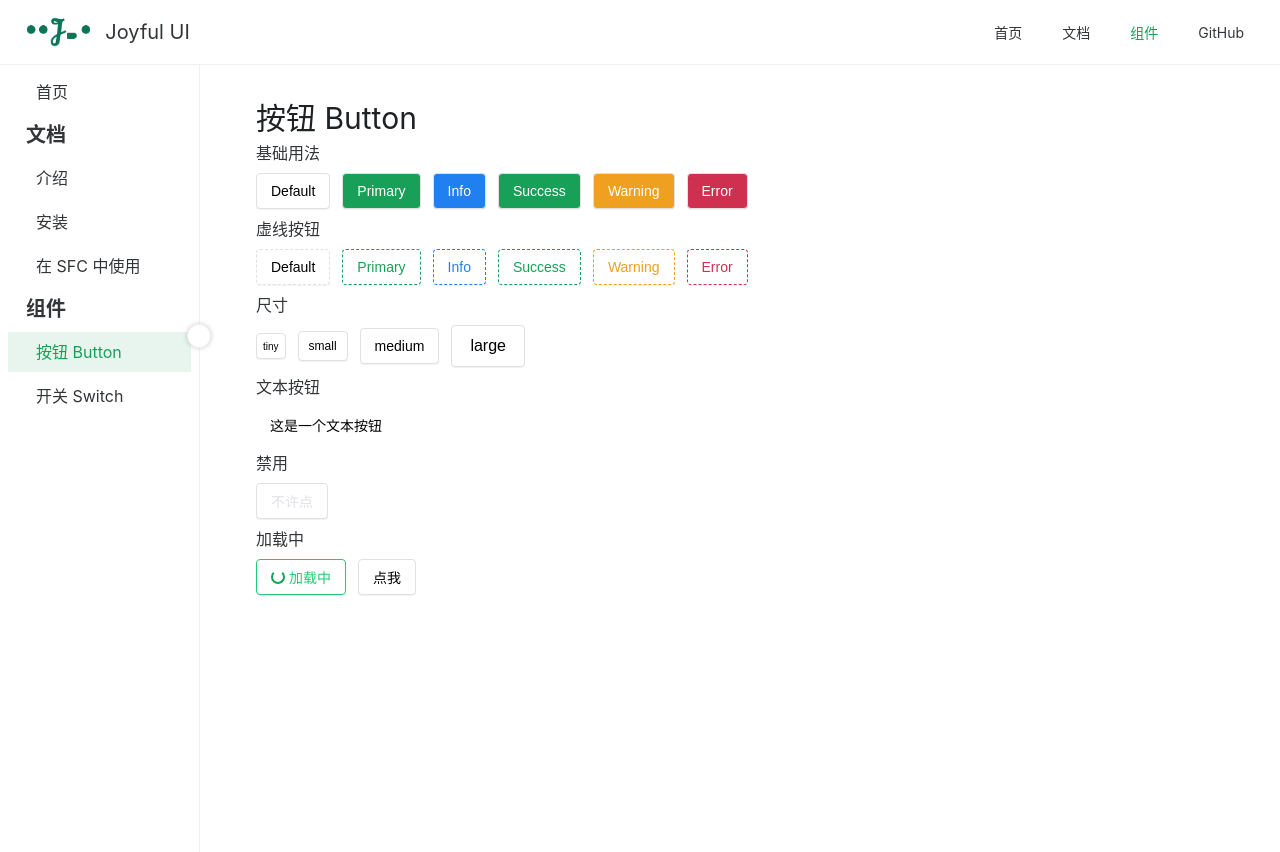
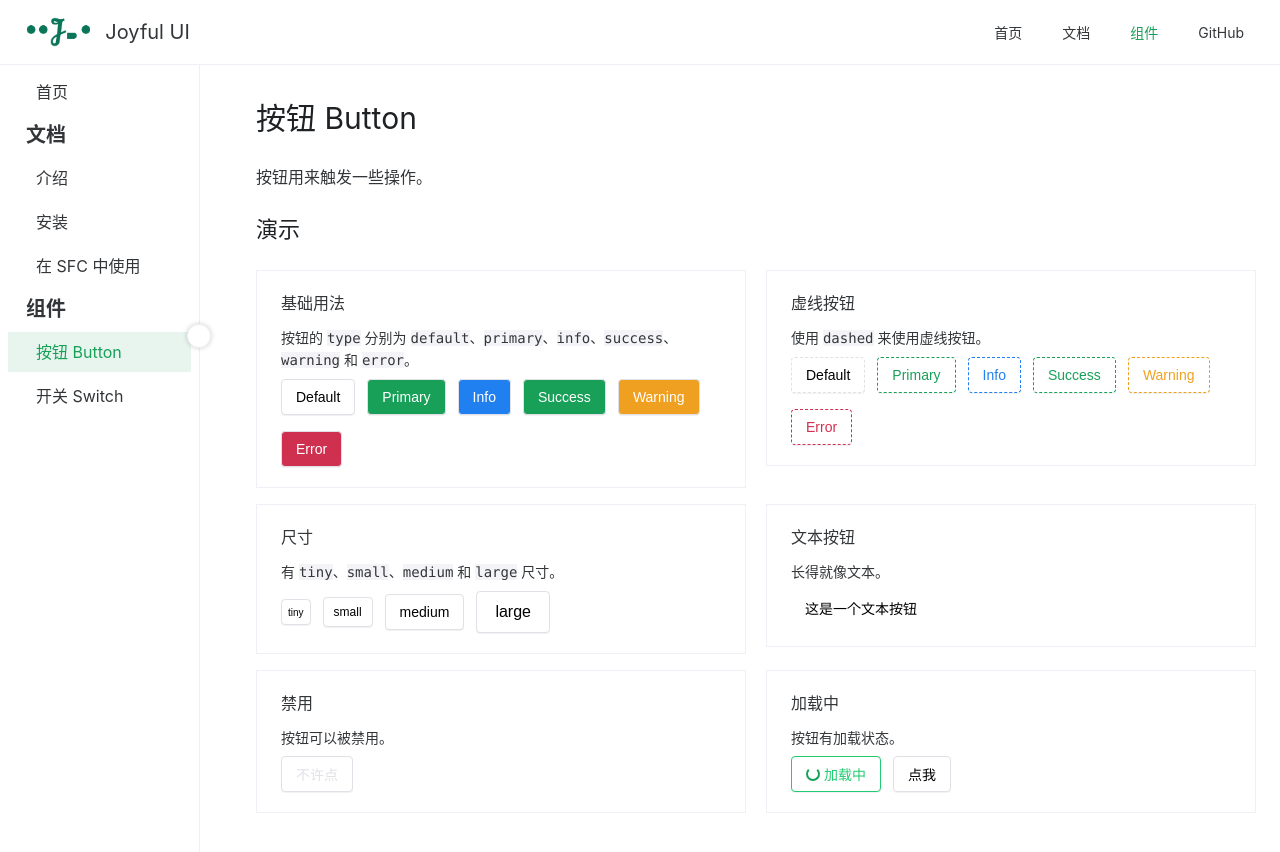
Before and after one commit to 12callie/joyful-ui, a Vue app: page /joyful/components/button in a window 1280 px wide. Shown: the top 852 px of the page. Before the commit the page ends 800 px from the top, so only its background shows below. Built offline with nearby package versions, Linux system fonts and the light colour scheme.

Commit message:
给Button页增加样式和说明

```diff
--- a/src/views/ButtonDemo.vue
+++ b/src/views/ButtonDemo.vue
@@ -10,13 +10,41 @@ function handleClick () {
     loadingRef.value = false
   }, 2000)
 }
+
+const code = ref(false)
+const afterContent = ref('显示代码')
+const codeToggle = () => {
+  code.value = !code.value
+  if (code.value) {
+    afterContent.value = '隐藏代码'
+  } else {
+    afterContent.value = '显示代码'
+  }
+}
 </script>
 
 
 <template>
+  <div class="button-demos">
     <h1>按钮 Button</h1>
-  <div>
+    <p>按钮用来触发一些操作。</p>
+    <h2>演示</h2>
+    <div class="demos">
+      <div class="demo">
+        <div class="demo-title">
           <div>基础用法</div>
+          <div class="code-toggle" :data-attr="afterContent">
+            <svg class="icon" @click="codeToggle">
+              <use xlink:href="#icon-toggle"></use>
+            </svg>
+          </div>
+        </div>
+        <div class="demo-content">
+          <p class="demo-description">
+            按钮的 <code>type</code> 分别为
+            <code>default</code>、<code>primary</code>、<code>info</code>、<code>success</code>、<code>warning</code> 和
+            <code>error</code>。
+          </p>
           <div>
             <Button>Default</Button>
             <Button theme="primary">Primary</Button>
@@ -26,8 +54,25 @@ function handleClick () {
             <Button theme="error">Error</Button>
           </div>
         </div>
+        <div class="demo-code" v-if="code">
+          <pre>import Button from "../lib/Button.vue";</pre>
+        </div>
+      </div>
+
+      <div class="demo">
+        <div class="demo-title">
+          <div>虚线按钮</div>
+          <div class="code-toggle" :data-attr="afterContent">
+            <svg class="icon" @click="codeToggle">
+              <use xlink:href="#icon-toggle"></use>
+            </svg>
+          </div>
+        </div>
+        <div class="demo-content">
+          <p class="demo-description">
+            使用 <code>dashed</code> 来使用虚线按钮。
+          </p>
           <div>
-    <div>虚线按钮</div>
             <Button dashed>Default</Button>
             <Button dashed theme="primary">Primary</Button>
             <Button dashed theme="info">Info</Button>
@@ -35,26 +80,173 @@ function handleClick () {
             <Button dashed theme="warning">Warning</Button>
             <Button dashed theme="error">Error</Button>
           </div>
+        </div>
+        <div class="demo-code" v-if="code">
+          <pre>import Button from "../lib/Button.vue";</pre>
+        </div>
+      </div>
+
+      <div class="demo">
+        <div class="demo-title">
+          <div>尺寸</div>
+          <div class="code-toggle" :data-attr="afterContent">
+            <svg class="icon" @click="codeToggle">
+              <use xlink:href="#icon-toggle"></use>
+            </svg>
+          </div>
+        </div>
+        <div class="demo-content">
+          <p class="demo-description">
+            有 <code>tiny</code>、<code>small</code>、<code>medium</code> 和
+            <code>large</code> 尺寸。
+          </p>
           <div>
-    <div>尺寸</div>
             <Button size="tiny">tiny</Button>
             <Button size="small">small</Button>
             <Button size="medium">medium</Button>
             <Button size="large">large</Button>
           </div>
+        </div>
+        <div class="demo-code" v-if="code">
+          <pre>import Button from "../lib/Button.vue";</pre>
+        </div>
+      </div>
+
+      <div class="demo">
+        <div class="demo-title">
+          <div>文本按钮</div>
+          <div class="code-toggle" :data-attr="afterContent">
+            <svg class="icon" @click="codeToggle">
+              <use xlink:href="#icon-toggle"></use>
+            </svg>
+          </div>
+        </div>
+        <div class="demo-content">
+          <p class="demo-description">长得就像文本。</p>
           <div>
-    <div>文本按钮</div>
             <Button text>这是一个文本按钮</Button>
           </div>
+        </div>
+        <div class="demo-code" v-if="code">
+          <pre>import Button from "../lib/Button.vue";</pre>
+        </div>
+      </div>
+
+      <div class="demo">
+        <div class="demo-title">
+          <div>禁用</div>
+          <div class="code-toggle" :data-attr="afterContent">
+            <svg class="icon" @click="codeToggle">
+              <use xlink:href="#icon-toggle"></use>
+            </svg>
+          </div>
+        </div>
+        <div class="demo-content">
+          <p class="demo-description">按钮可以被禁用。</p>
           <div>
-    <div>禁用</div>
             <Button disabled>不许点</Button>
           </div>
+        </div>
+        <div class="demo-code" v-if="code">
+          <pre>import Button from "../lib/Button.vue";</pre>
+        </div>
+      </div>
+
+      <div class="demo">
+        <div class="demo-title">
+          <div>加载中</div>
+          <div class="code-toggle" :data-attr="afterContent">
+            <svg class="icon" @click="codeToggle">
+              <use xlink:href="#icon-toggle"></use>
+            </svg>
+          </div>
+        </div>
+        <div class="demo-content">
+          <p class="demo-description">按钮有加载状态。</p>
           <div>
-    <div>加载中</div>
             <Button class="j-loadingButton" loading>加载中</Button>
             <Button :loading="loadingRef" @click="handleClick">点我</Button>
           </div>
+        </div>
+        <div class="demo-code" v-if="code">
+          <pre>import Button from "../lib/Button.vue";</pre>
+        </div>
+      </div>
+    </div>
+  </div>
 </template>
 
-<style scoped lang="scss"></style>
+<style scoped lang="scss">
+@import "../assets/styles/common.scss";
+
+.button-demos {
+  > h1 {
+    margin-bottom: 24px;
+  }
+
+  > h2 {
+    margin: 24px 0;
+  }
+}
+
+.demo {
+  border: 1px solid $border-color;
+  margin-bottom: 16px;
+
+  .demo-title {
+    display: flex;
+    margin: 20px 24px 12px;
+    flex-direction: row;
+    justify-content: space-between;
+    align-items: center;
+
+    .code-toggle {
+      cursor: pointer;
+      position: relative;
+
+      &:hover:after {
+        position: absolute;
+        right: -28px;
+        bottom: 30px;
+        padding: 8px 12px;
+        background-color: #333;
+        box-shadow: 0 0 10px rgba(0, 0, 0, 0.6);
+        color: #fff;
+        border-radius: 5px;
+        content: attr(data-attr);
+        z-index: 2;
+        font-size: 12px;
+        width: 72px;
+        vertical-align: middle;
+      }
+    }
+  }
+
+  .demo-content {
+    margin: 0 24px 12px;
+
+    .demo-description {
+      font-size: 14px;
+    }
+  }
+
+  .demo-code {
+    border-top: 1px solid $border-color;
+    padding: 20px 24px;
+  }
+}
+
+@media (min-width: 1000px) {
+  .demos {
+    display: flex;
+    flex-direction: row;
+    flex-wrap: wrap;
+    height: 100%;
+    justify-content: space-between;
+    align-items: flex-start;
+  }
+  .demo {
+    width: 49%;
+  }
+}
+</style>
```
Lines whose indentation alone changed are shown as unchanged.
